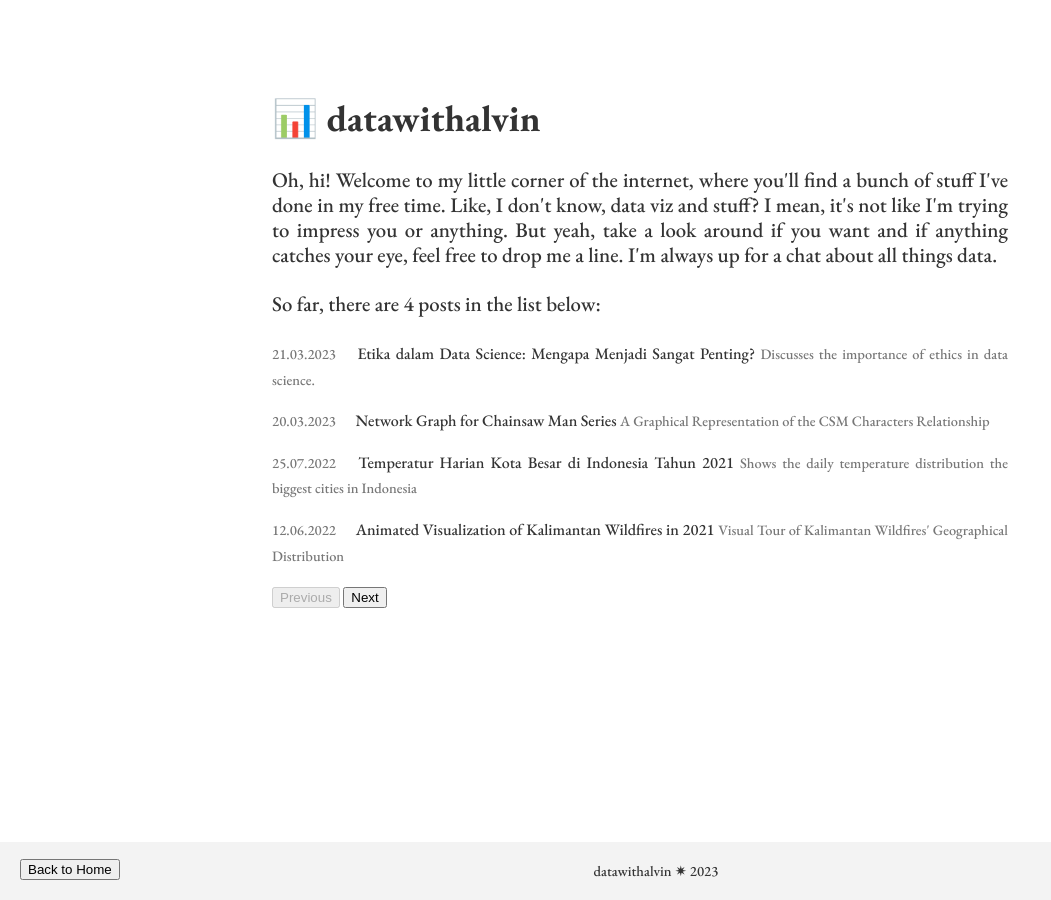
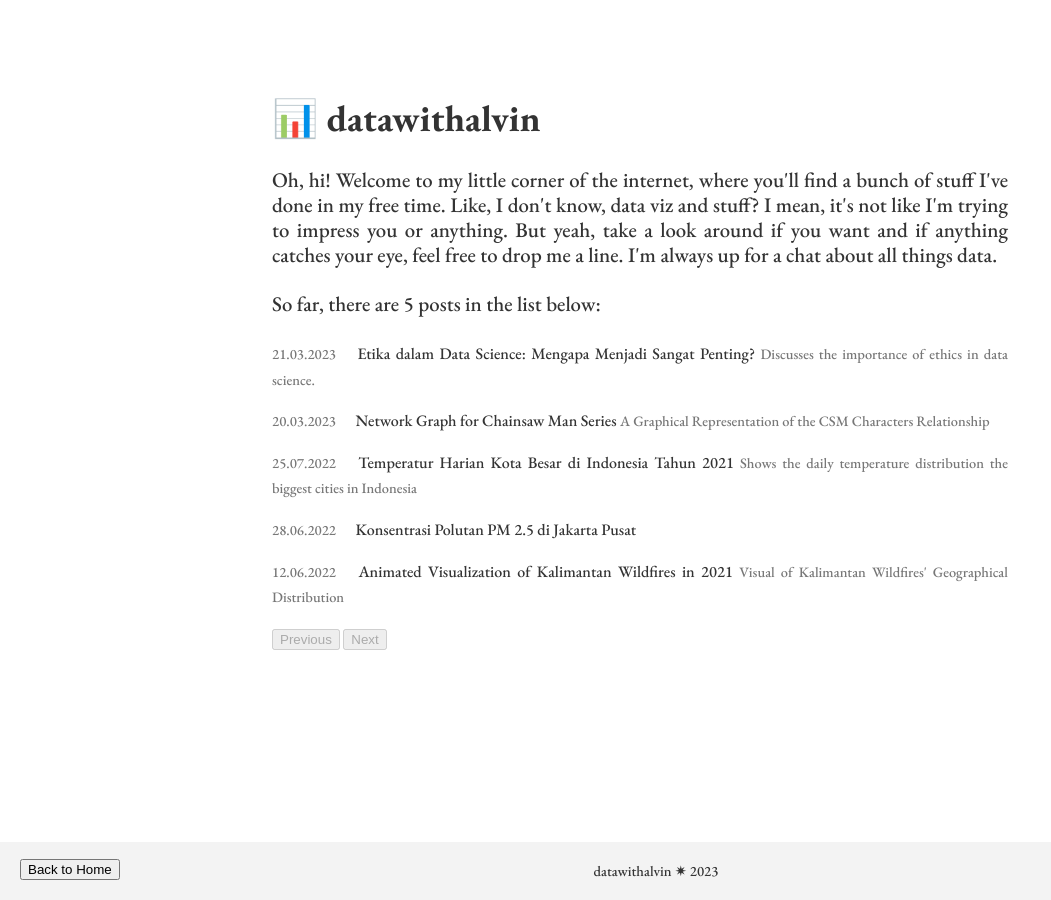
Before and after one commit to datawithalvin/ds-porto-web, a Jekyll site: the page built from index.html, in a window 1280 px wide. Shown: the whole page, without its empty margins (0-1051 px from the left). Built offline with Jekyll 4.4.1, drawn with Linux system fonts in a browser that asks for light colours; some of the changed lines change nothing that is shown.

Commit message:
add new post

```diff
--- a/_posts/2022-06-12-kalimantan-active-fires.md
+++ b/_posts/2022-06-12-kalimantan-active-fires.md
@@ -2,7 +2,7 @@
 layout: post
 title: 'Animated Visualization of Kalimantan Wildfires in 2021'
 date: 2022-06-12
-excerpt:  Visual Tour of Kalimantan Wildfires' Geographical Distribution
+excerpt:  Visual of Kalimantan Wildfires' Geographical Distribution
 ---
 
 I recently created an animated GIF that shows the active fires in Kalimantan throughout 2021. The data used for this visualization came from the National Centers for Environmental Information - Visible Infrared Imaging Radiometer Suite (NCEI-VIIRS) and was plotted using the Plotly Express library. The GIF provides a geographical view of fire hotspots in the region and how they change over time.
--- /dev/null
+++ b/_posts/2022-06-28-central-jakarta-pm25.md
@@ -0,0 +1,12 @@
+---
+layout: post
+title: 'Konsentrasi Polutan PM 2.5 di Jakarta Pusat'
+date: 2022-06-28
+excerpt: ''
+---
+
+Visualisasi data untuk konsentrasi polutan PM 2.5 di Jakarta Pusat dalam rentang waktu 1 Januari 2019 sampai 31 Mei 2022. Data diambil dari sensor Jakarta Air Quality milik U.S Embassy di Jakarta. Data raw yang didapat berupa data records dalam setiap jam. Untuk membuat visualisasi ini, data perjam tersebut di-upsampling menjadi data harian kemudian dicari rata-rata harian untuk setiap bulannya. Di visualisasi ini juga ditampilkan kondisi metereologi seperti curah hujan dan kecepatan angin sehingga kita dapat melihat korelasi dua atribut tersebut dengan tinggi-rendahnya konsentrasi polutan yang ada.  Oh iya, data meteorologi yang digunakan berasal dari data BMKG.
+
+<img src="assets/images/pm25-jakpus.png" alt="" style="max-width: 100%; height: auto;">
+
+Visualisasi ini dibuat karena aku mau coba hal baru; menggabungkan visualisasi data yang "mentah" dihasilkan dari package Python yaitu Altair dengan graphics editor untuk mempercantik visualisasinya menggunakan Procreate. Relayouting, menambahkan narasi juga legenda digunakan menggunakan Procreate karena sangat fleksibel untuk melakukan hal tersebut. Cukup senang dengan hasilnya, karena visualisasi datanya jadi tidak terlihat membosankan. Kedepannya mungkin juga akan belajar Photoshop jadi bisa lebih memperluas kemungkinan-kemungkinan bentuk visualisasi data yang dihasilkan.
--- a/index.html
+++ b/index.html
@@ -21,6 +21,7 @@ layout: default
         <ul class="list">
             <!-- Use Liquid tags to generate list of posts -->
             {% assign counter = 0 %}
+            {% assign page = 1 %}
             {% for post in site.posts %}
             {% assign counter = counter | plus:1 %}
             <li class="list-item">
@@ -30,6 +31,10 @@ layout: default
                 </a>
                 <small class="project-summary" id="post-content">{{ post.excerpt }}</small>
             </li>
+            {% if counter == 8 %}
+            {% assign counter = 0 %}
+            {% assign page = page | plus:1 %}
+            {% endif %}
             {% endfor %}
         </ul>
         <div class="navigation-buttons">
--- a/scripts/main.js
+++ b/scripts/main.js
@@ -13,10 +13,14 @@ document.addEventListener('DOMContentLoaded', () => {
   homeButton.style.left = '20px';
   homeButton.style.bottom = '20px';
 
+  const currentUrl = window.location.href;
+  const localIndexPath = '/ds-porto-web/index.html';
+  const remoteIndexPath = 'https://datawithalvin.github.io/ds-porto-web/';
+
   document.body.appendChild(backToTopButton);
 
-  // Add homeButton only if current page is not index.html
-  if (window.location.pathname !== '/ds-porto-web/index.html') {
+  // Add homeButton only if current page is not index.html or site.baseurl
+  if (currentUrl !== remoteIndexPath && window.location.pathname !== localIndexPath) {
     document.body.appendChild(homeButton);
   }
 
@@ -43,20 +47,26 @@ document.addEventListener('DOMContentLoaded', () => {
 
 // navigation buttons
 const listItems = document.querySelectorAll(".list-item");
-let currentItemIndex = 0;
+let currentPage = 1;
+const totalPages = Math.ceil(listItems.length / 8);
 
 function updateNavigationButtons() {
   const prevButton = document.getElementById("prev-button");
   const nextButton = document.getElementById("next-button");
 
-  prevButton.disabled = currentItemIndex === 0;
-  nextButton.disabled = currentItemIndex === listItems.length - 1;
+  prevButton.disabled = currentPage === 1;
+  nextButton.disabled = currentPage === totalPages;
 }
 
 function navigate(direction) {
-  listItems[currentItemIndex].classList.toggle("hidden");
-  currentItemIndex += direction;
-  listItems[currentItemIndex].classList.toggle("hidden");
+  currentPage += direction;
+  listItems.forEach((item) => {
+    if (parseInt(item.getAttribute("data-page")) === currentPage) {
+      item.classList.remove("hidden");
+    } else {
+      item.classList.add("hidden");
+    }
+  });
   updateNavigationButtons();
 }
 
@@ -64,7 +74,7 @@ document.getElementById("prev-button").addEventListener("click", () => navigate(
 document.getElementById("next-button").addEventListener("click", () => navigate(1));
 
 listItems.forEach((item, index) => {
-  if (index !== currentItemIndex) {
+  if (parseInt(item.getAttribute("data-page")) !== currentPage) {
     item.classList.add("hidden");
   }
 });
```
Also changed, not shown: 6 other files.
